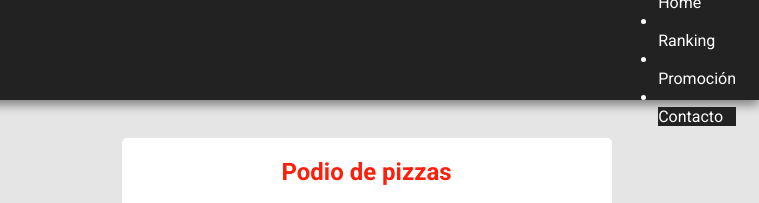
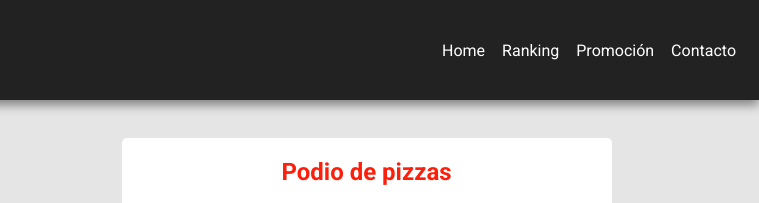
Before and after one commit to caomiguel/frontend1, a plain HTML site: page clase11-flex/index.html in a window 1280 px wide. Shown: the top 203 px of the page, 521-1280 px from the left. Drawn offline with Linux system fonts and the light colour scheme.

Commit message:
Correcciones varias

```diff
--- a/clase11-flex/index.html
+++ b/clase11-flex/index.html
@@ -20,11 +20,10 @@
     </div>
 
     <nav id="menu">
-        <ul>
-        <li></li><a href="#">Home</a>
-        <li></li><a href="#">Ranking</a>
-        <li></li><a href="#">Promoción</a>
-        <li></li><a href="#">Contacto</a>
+        <a href="#">Home</a>
+        <a href="#">Ranking</a>
+        <a href="#">Promoción</a>
+        <a href="#">Contacto</a>
         </ul>
     </nav>
 
```
